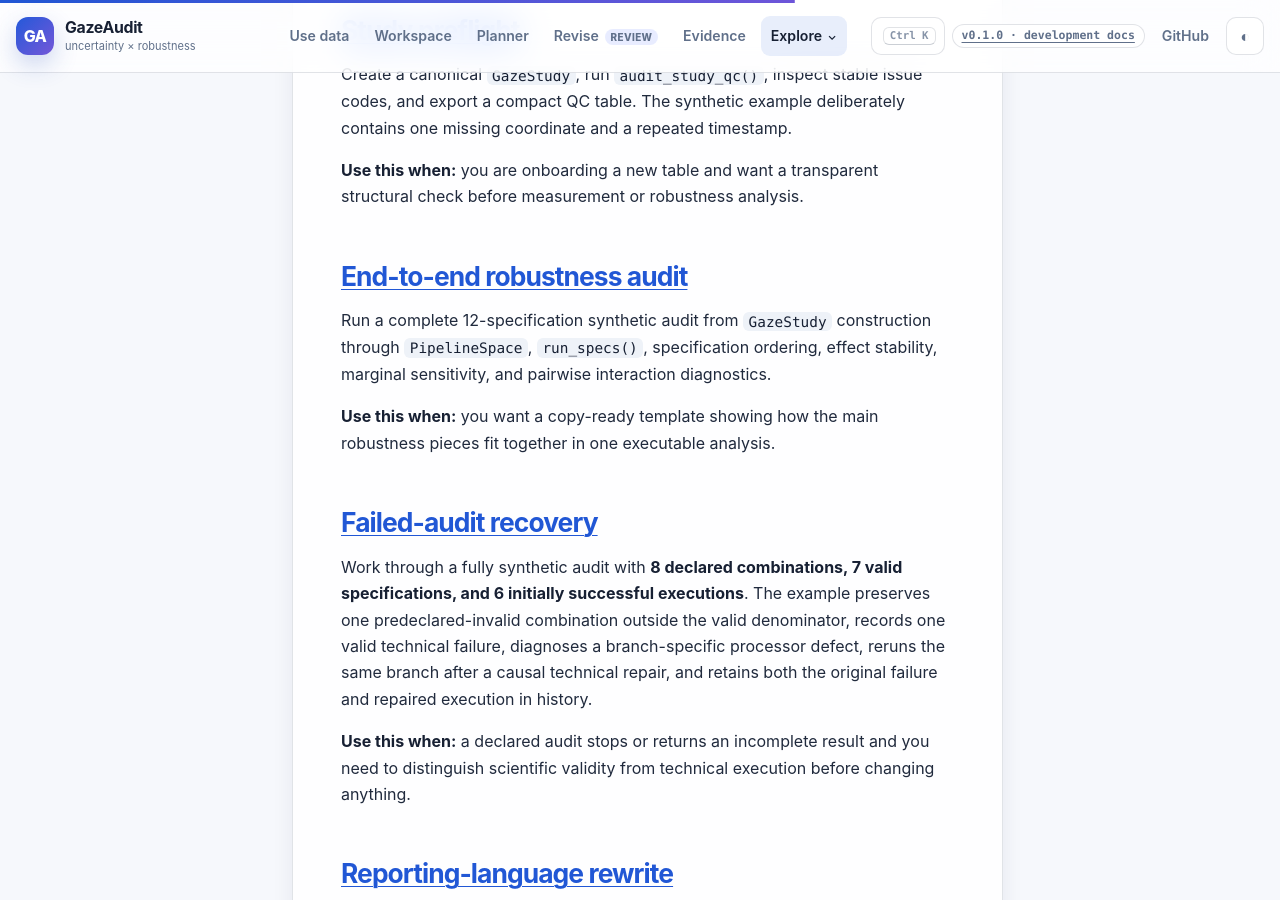
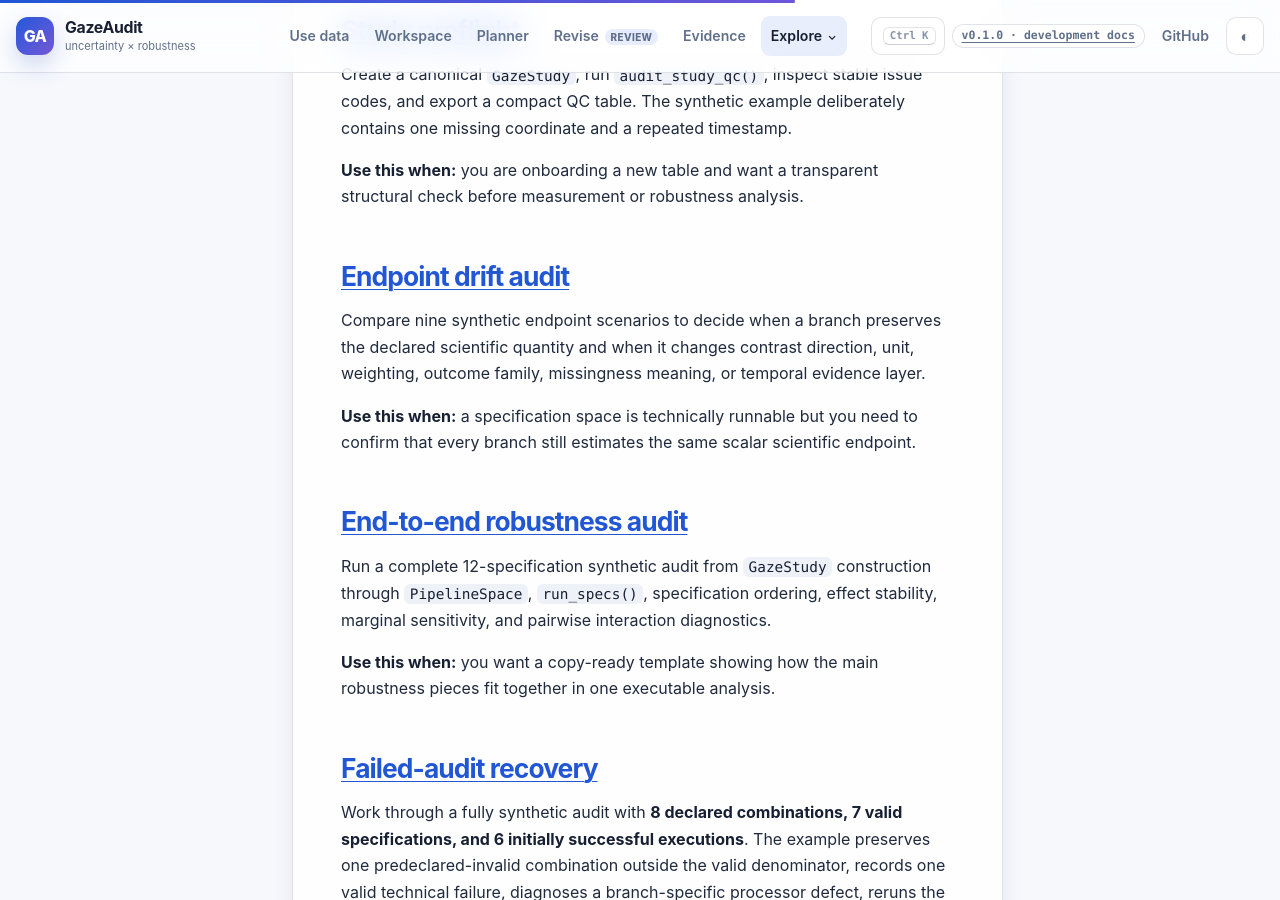
Before and after one commit to stefanosbalaskas/GazeAudit, a Jekyll site: the page built from docs/examples/index.md, in a window 1280 px wide and 900 px high, scrolled down 9695 px. Built offline with Jekyll 4.4.1, drawn with Linux system fonts in a browser that asks for light colours.

Commit message:
docs: add endpoint drift example section

```diff
--- a/docs/examples/index.md
+++ b/docs/examples/index.md
@@ -249,6 +249,12 @@ Create a canonical `GazeStudy`, run `audit_study_qc()`, inspect stable issue cod
 
 **Use this when:** you are onboarding a new table and want a transparent structural check before measurement or robustness analysis.
 
+## [Endpoint drift audit](endpoint-drift-audit/)
+
+Compare nine synthetic endpoint scenarios to decide when a branch preserves the declared scientific quantity and when it changes contrast direction, unit, weighting, outcome family, missingness meaning, or temporal evidence layer.
+
+**Use this when:** a specification space is technically runnable but you need to confirm that every branch still estimates the same scalar scientific endpoint.
+
 ## [End-to-end robustness audit](end-to-end-robustness/)
 
 Run a complete 12-specification synthetic audit from `GazeStudy` construction through `PipelineSpace`, `run_specs()`, specification ordering, effect stability, marginal sensitivity, and pairwise interaction diagnostics.
```
